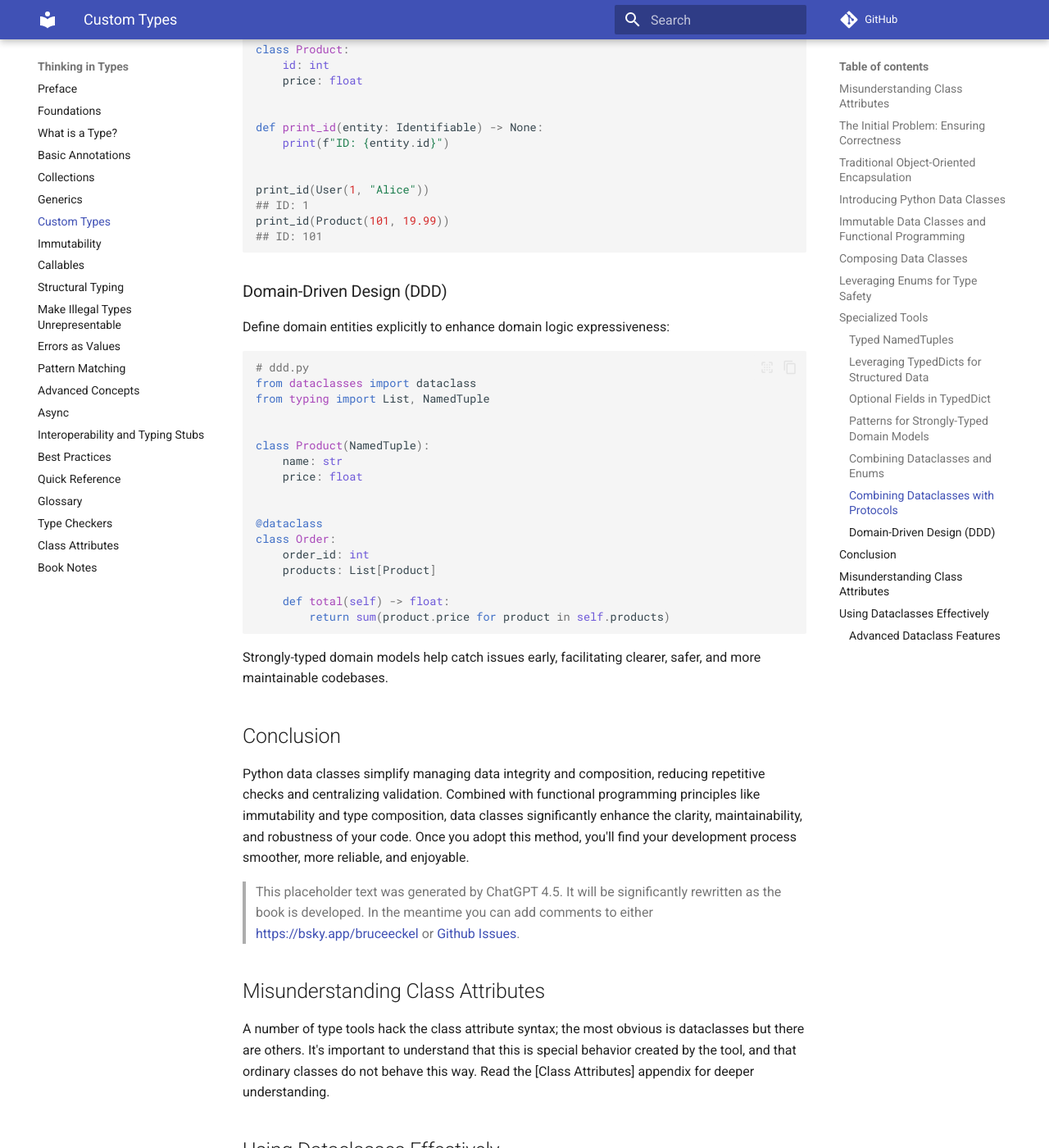
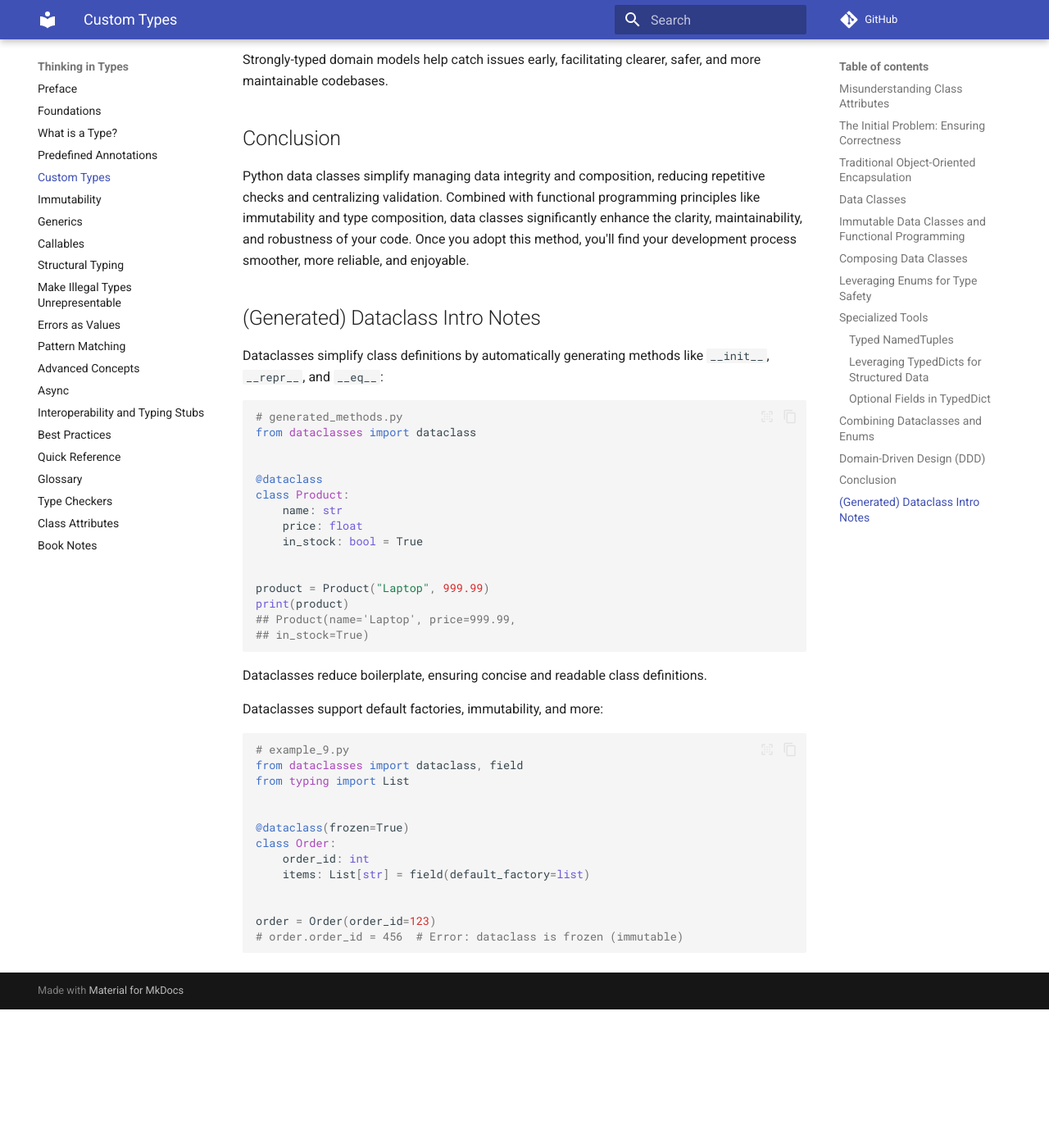
Before and after one commit to ThinkingInTypes/ThinkingInTypes.github.io, an MkDocs documentation site: the page built from Chapters/05_Custom_Types.md, in a window 1280 px wide and 1400 px high, scrolled down 6242 px. Shown: the whole window at 82% size. Built offline with MkDocs 1.6.1 and Material for MkDocs 9.7.7, drawn with Linux system fonts in a browser that asks for light colours; comment, search, counter and statistics services are not loaded; after the commit the page ends 7473 px from its top, so only the background shows below that; some of the changed text lies outside the part shown.

Commit message:
Reorg and renumber

````diff
--- a/Chapters/07_Custom_Types.md
+++ b/Chapters/05_Custom_Types.md
@@ -42,7 +42,7 @@
 
 This approach centralizes validation, yet remains cumbersome. Each method interacting with the attribute still requires pre- and post-condition checks, cluttering the code and potentially introducing errors if a developer neglects these checks.
 
-## Introducing Python Data Classes
+## Data Classes
 
 Data classes, introduced in Python 3.7, significantly streamline this process by generating essential methods automatically. They provide a structured, concise way to define data-holding objects:
 
@@ -221,11 +221,7 @@
 
 This flexibility allows clear definitions for complex, partially-optional data structures.
 
-### Patterns for Strongly-Typed Domain Models
-
-Strongly-typed domain models help clearly represent domain logic, improving robustness and maintainability:
-
-### Combining Dataclasses and Enums
+## Combining Dataclasses and Enums
 
 ```python
 # dataclasses_and_enums.py
@@ -251,42 +247,9 @@
 ## 'active'>)
 ```
 
-### Combining Dataclasses with Protocols
+## Domain-Driven Design (DDD)
 
-```python
-# dataclasses_and_protocols.py
-from dataclasses import dataclass
-from typing import Protocol
-
-
-class Identifiable(Protocol):
-    id: int
-
-
-@dataclass
-class User:
-    id: int
-    name: str
-
-
-@dataclass
-class Product:
-    id: int
-    price: float
-
-
-def print_id(entity: Identifiable) -> None:
-    print(f"ID: {entity.id}")
-
-
-print_id(User(1, "Alice"))
-## ID: 1
-print_id(Product(101, 19.99))
-## ID: 101
-```
-
-### Domain-Driven Design (DDD)
-
+Strongly-typed domain models help clearly represent domain logic, improving robustness and maintainability.
 Define domain entities explicitly to enhance domain logic expressiveness:
 
 ```python
@@ -315,22 +278,12 @@
 
 Python data classes simplify managing data integrity and composition, reducing repetitive checks and centralizing validation. Combined with functional programming principles like immutability and type composition, data classes significantly enhance the clarity, maintainability, and robustness of your code. Once you adopt this method, you'll find your development process smoother, more reliable, and enjoyable.
 
-> This placeholder text was generated by ChatGPT 4.5.
-> It will be significantly rewritten as the book is developed.
-> In the meantime you can add comments to either <https://bsky.app/bruceeckel> or [Github Issues](https://github.com/ThinkingInTypes/ThinkingInTypes.github.io/issues).
-
-## Misunderstanding Class Attributes
-
-A number of type tools hack the class attribute syntax; the most obvious is dataclasses but there are others.
-It's important to understand that this is special behavior created by the tool, and that ordinary classes do not behave this way.
-Read the [Class Attributes] appendix for deeper understanding.
-
-## Using Dataclasses Effectively
+## (Generated) Dataclass Intro Notes
 
 Dataclasses simplify class definitions by automatically generating methods like `__init__`, `__repr__`, and `__eq__`:
 
 ```python
-# example_8.py
+# generated_methods.py
 from dataclasses import dataclass
 
 
@@ -342,14 +295,12 @@
 
 
 product = Product("Laptop", 999.99)
-print(product)  # Product(name='Laptop', price=999.99, in_stock=True)
+print(product)
 ## Product(name='Laptop', price=999.99,
 ## in_stock=True)
 ```
 
 Dataclasses reduce boilerplate, ensuring concise and readable class definitions.
-
-### Advanced Dataclass Features
 
 Dataclasses support default factories, immutability, and more:
 
--- a/mkdocs.yml
+++ b/mkdocs.yml
@@ -28,20 +28,19 @@
   - 01_Preface.md
   - 02_Foundations.md
   - 03_What_is_a_Type.md
-  - 04_Basic_Annotations.md
-  - 05_Collections.md
-  - 06_Generics.md
-  - 07_Custom_Types.md
-  - 08_Immutability.md
-  - 09_Callables.md
-  - 10_Structural_Typing.md
-  - 11_Make_Illegal_Types_Unrepresentable.md
-  - 12_Errors_as_Values.md
-  - 13_Pattern_Matching.md
-  - 14_Advanced_Concepts.md
-  - 15_Async.md
-  - 16_Interoperability_and_Typing_Stubs.md
-  - 17_Best_Practices.md
+  - 04_Predefined_Annotations.md
+  - 05_Custom_Types.md
+  - 06_Immutability.md
+  - 07_Generics.md
+  - 08_Callables.md
+  - 09_Structural_Typing.md
+  - 10_Make_Illegal_Types_Unrepresentable.md
+  - 11_Errors_as_Values.md
+  - 12_Pattern_Matching.md
+  - 13_Advanced_Concepts.md
+  - 14_Async.md
+  - 15_Interoperability_and_Typing_Stubs.md
+  - 16_Best_Practices.md
   - A1_Quick_Reference.md
   - A2_Glossary.md
   - A3_Type_Checkers.md
````
Also changed, not shown: Chapters/04_Predefined_Annotations.md (renamed from Chapters/04_Basic_Annotations.md, +107 -2 lines), Chapters/05_Collections.md (deleted, +0 -112 lines), Chapters/09_Structural_Typing.md (renamed from Chapters/10_Structural_Typing.md, +34 -0 lines), Chapters/06_Immutability.md (renamed from Chapters/08_Immutability.md), Chapters/07_Generics.md (renamed from Chapters/06_Generics.md), Chapters/08_Callables.md (renamed from Chapters/09_Callables.md), Chapters/10_Make_Illegal_Types_Unrepresentable.md (renamed from Chapters/11_Make_Illegal_Types_Unrepresentable.md), Chapters/11_Errors_as_Values.md (renamed from Chapters/12_Errors_as_Values.md), Chapters/12_Pattern_Matching.md (renamed from Chapters/13_Pattern_Matching.md), Chapters/13_Advanced_Concepts.md (renamed from Chapters/14_Advanced_Concepts.md), Chapters/14_Async.md (renamed from Chapters/15_Async.md), Chapters/15_Interoperability_and_Typing_Stubs.md (renamed from Chapters/16_Interoperability_and_Typing_Stubs.md), Chapters/16_Best_Practices.md (renamed from Chapters/17_Best_Practices.md).
